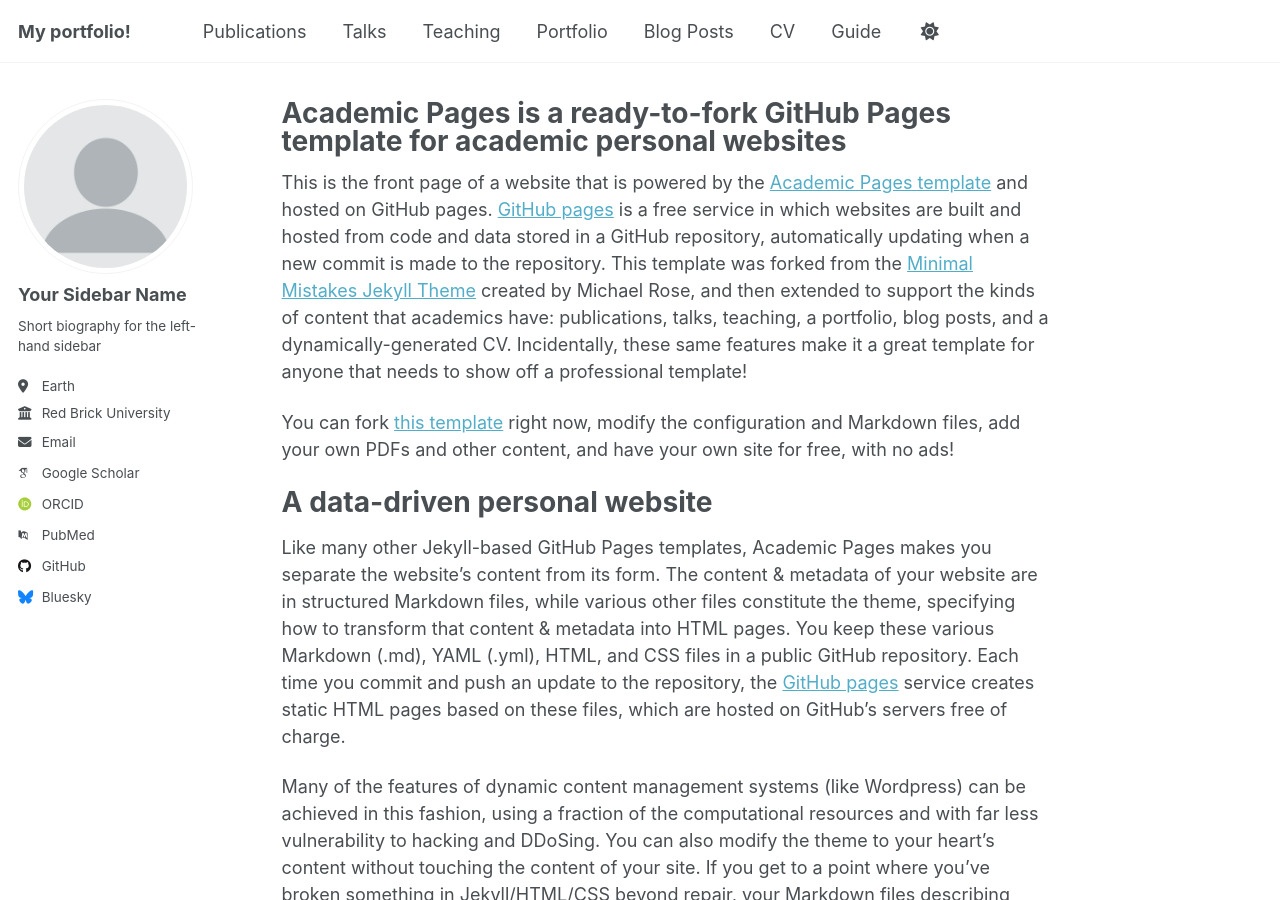
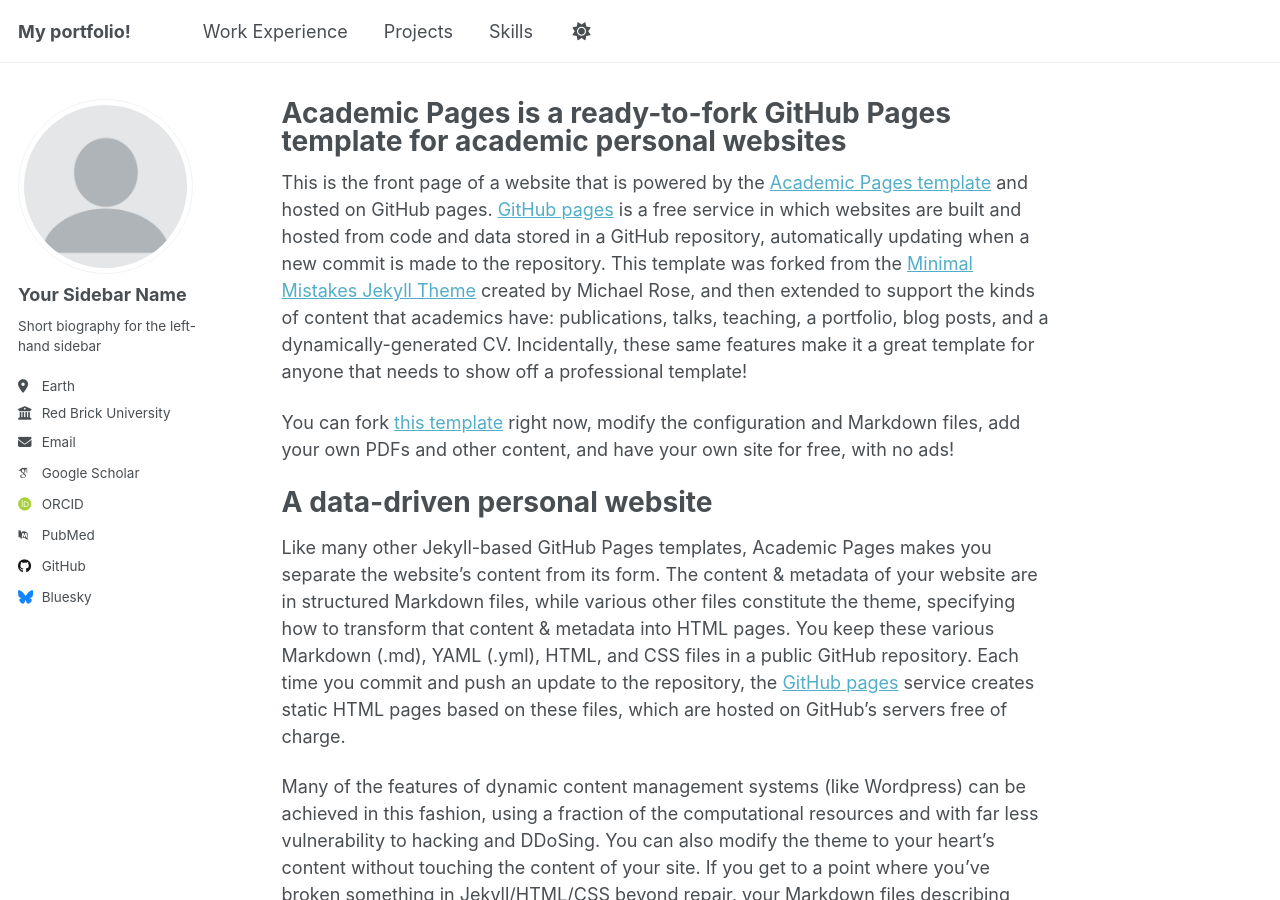
Before and after one commit to amirc42/amircportfolio, a Jekyll site: the page built from _pages/about.md, in a window 1280 px wide and 900 px high. Built offline with Jekyll 4.4.1, drawn with Linux system fonts in a browser that asks for light colours; some web fonts are replaced; a script that is not in the unit is left out.

Commit message:
Update navigation.yml

```diff
--- a/_data/navigation.yml
+++ b/_data/navigation.yml
@@ -8,26 +8,11 @@
 #      Markdown formatted page while the second is generated using JSON.
 
 main:
-  - title: "Publications"
-    url: /publications/
+  - title: "Work Experience"
+    url: /Work experience/
 
-  - title: "Talks"
-    url: /talks/
+  - title: "Projects"
+    url: /projects/
 
-  - title: "Teaching"
-    url: /teaching/
-
-  - title: "Portfolio"
-    url: /portfolio/
-
-  - title: "Blog Posts"
-    url: /year-archive/
-
-  - title: "CV"
-    url: /cv/
-
-  # - title: "CV"
-  #   url: /cv-json/
-
-  - title: "Guide"
-    url: /markdown/
+  - title: "Skills"
+    url: /skills/
```
